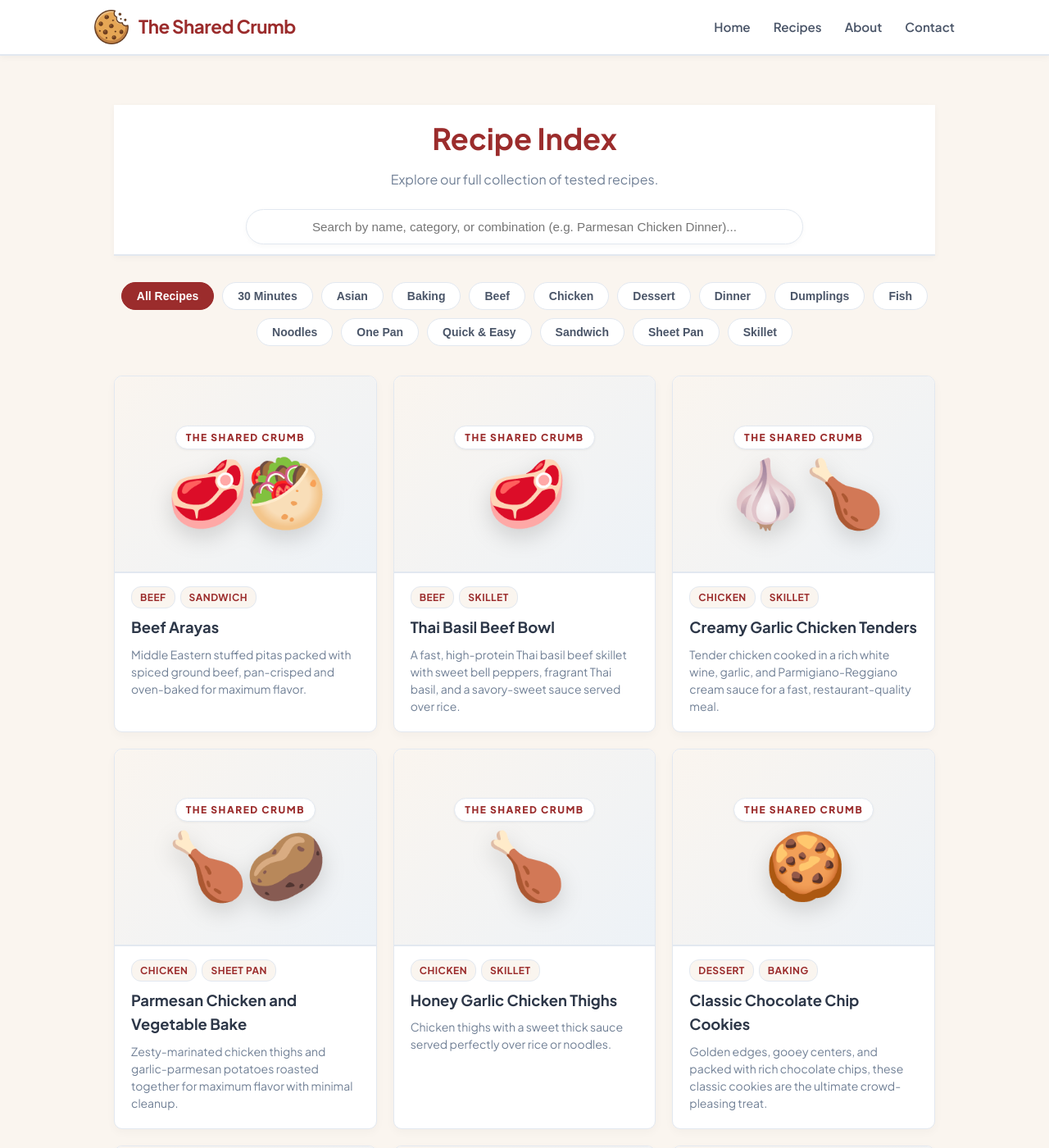
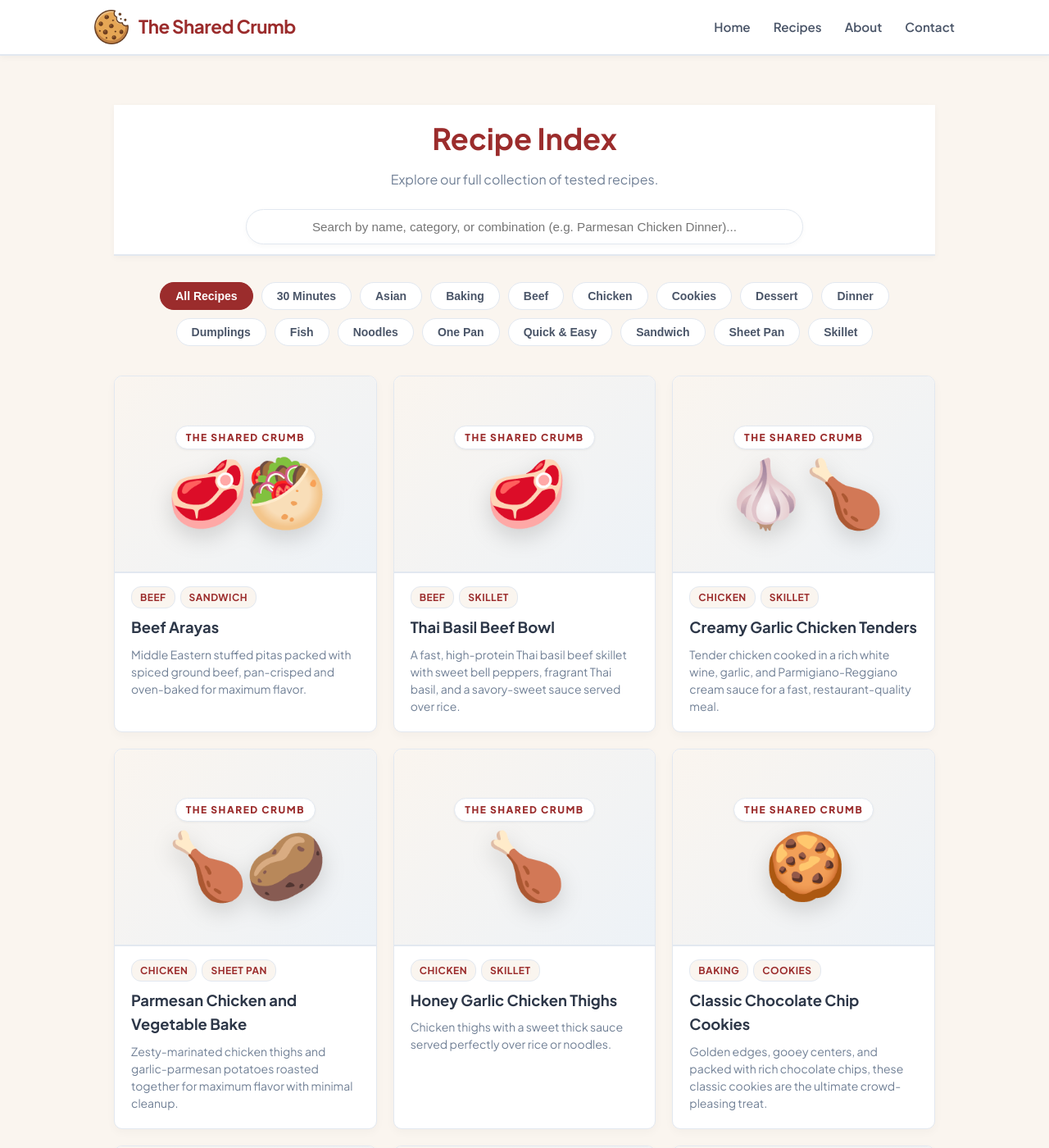
Before and after one commit to TheSharedCrumb/TheSharedCrumb, a Jekyll site: the page built from recipes.html, in a window 1280 px wide and 1400 px high. Shown: the whole window at 82% size. Built offline with Jekyll 4.4.1, drawn with Linux system fonts in a browser that asks for light colours.

Commit message:
Revise recipe metadata for Classic Chocolate Chip Cookies
Updated recipe metadata to include course and cuisine.

```diff
--- a/_recipes/Cookies_ClassicChocolateChip.md
+++ b/_recipes/Cookies_ClassicChocolateChip.md
@@ -3,7 +3,9 @@ layout: recipe
 title: "Classic Chocolate Chip Cookies"
 icon: "🍪"
 description: "Golden edges, gooey centers, and packed with rich chocolate chips, these classic cookies are the ultimate crowd-pleasing treat."
-category: [Dessert, Baking]
+course: "Dessert"
+cuisine: "American"
+category: [Baking, Cookies]
 prep_time: "15 mins"
 cook_time: "10 mins"
 yield: "24 cookies"
```
